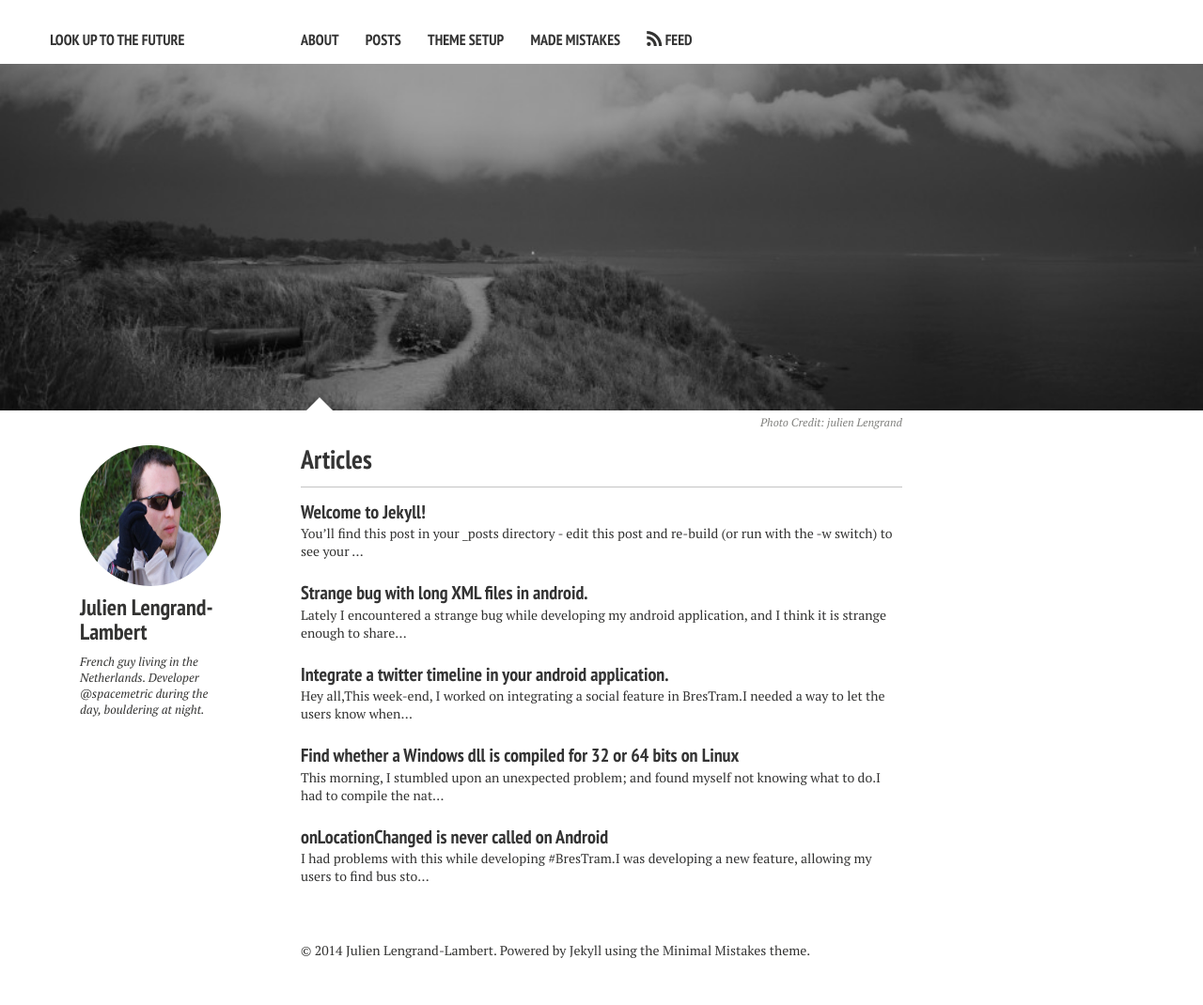
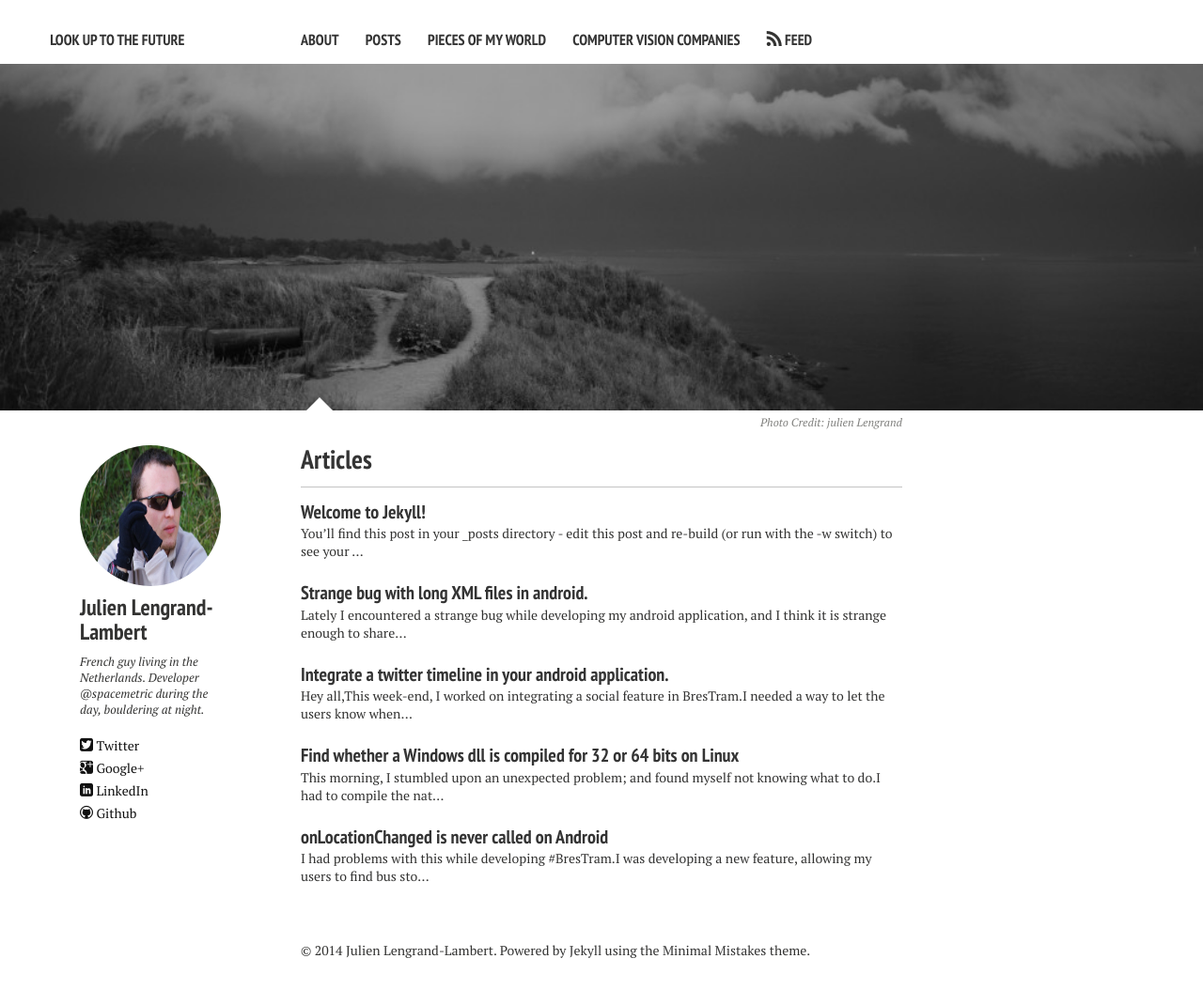
Before and after one commit to jlengrand/jlengrand.github.io, a Jekyll site: the page built from index.md, in a window 1280 px wide. Shown: the whole page at 94% size. Built offline with Jekyll 4.4.1, drawn with Linux system fonts in a browser that asks for light colours; nearby versions of some CDN libraries.

Commit message:
Keeps working on the configuration file

```diff
--- a/_config.yml
+++ b/_config.yml
@@ -11,15 +11,15 @@ owner:
   bio:            "French guy living in the Netherlands. Developer @spacemetric during the day, bouldering at night."
   email:          julien@lengrand.fr
   # Social networking links are used in author-bio sidebar. Update and remove as you like.
-  twitter:
+  twitter: jlengrand
   facebook:
-  github:
-  linkedin:
+  github: jlengrand
+  linkedin: julienlengrand/en
   instagram:
   lastfm:
   tumblr:
   # For Google Authorship https://plus.google.com/authorship
-  google_plus:
+  google_plus: https://plus.google.com/u/0/+julienlengrandlambert
 
 # Analytics and webmaster tools stuff goes here
 google_analytics:
@@ -34,11 +34,11 @@ links:
     url: /about/
   - title: Posts
     url: /posts/
-  - title: Theme Setup
-    url: /theme-setup/
-  - title: Made Mistakes
-    url: http://mademistakes.com
+  - title: Pieces of my world
+    url: http://www.fluidr.com/photos/49365498@N03/sets
     external: true
+  - title: Computer Vision Companies
+    url: /computer-vision-companies/
 
 # http://en.wikipedia.org/wiki/List_of_tz_database_time_zones
 timezone:    America/New_York
```
